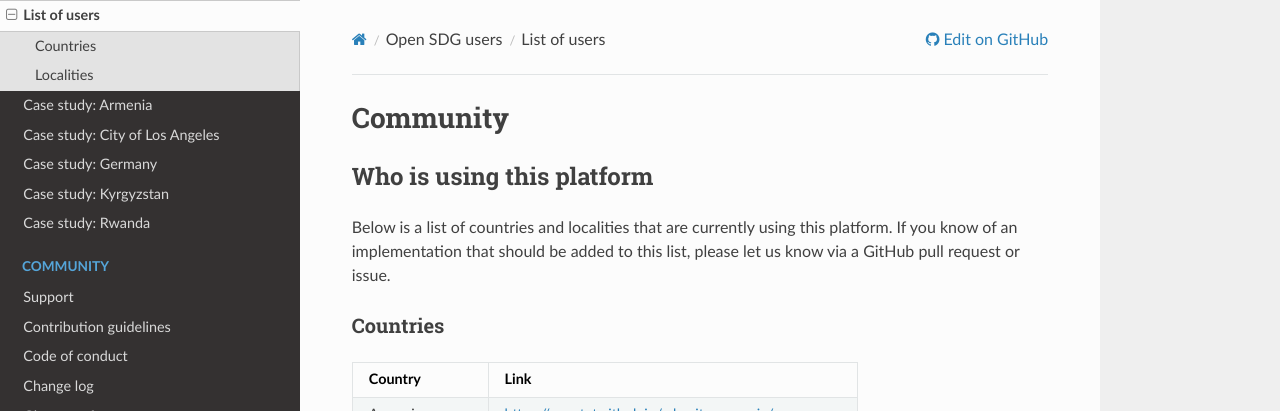
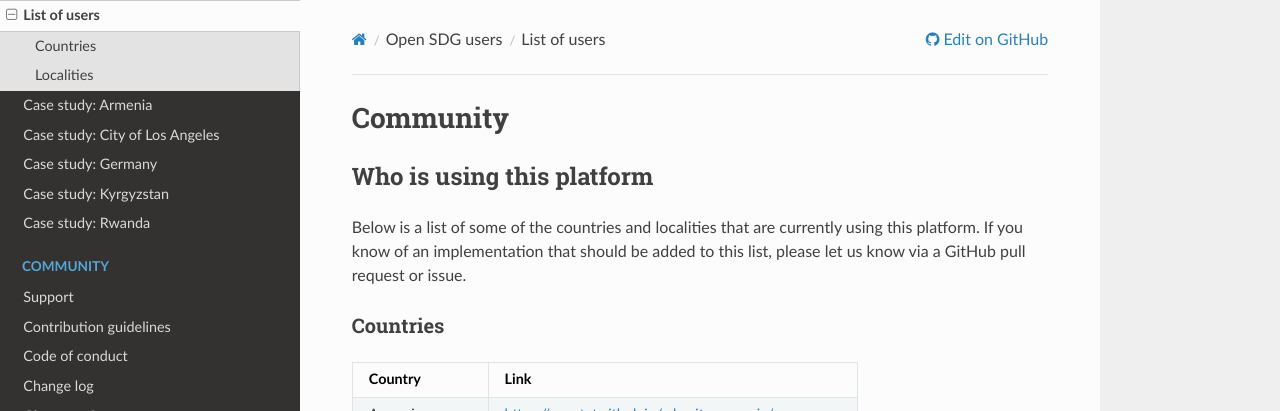
Before and after one commit to open-sdg/open-sdg, an MkDocs documentation site: the page built from docs/community.md, in a window 1280 px wide. Shown: the top 411 px of the page. Built offline with MkDocs 1.6.1, drawn with Linux system fonts in a browser that asks for light colours; nearby versions of some CDN libraries; old or Windows-style settings are respelled for this version of MkDocs.

Commit message:
Update community.md

```diff
--- a/docs/community.md
+++ b/docs/community.md
@@ -2,7 +2,7 @@
 
 ## Who is using this platform
 
-Below is a list of countries and localities that are currently using this platform. If you know of an implementation that should be added to this list, please let us know via a GitHub pull request or issue.
+Below is a list of some of the countries and localities that are currently using this platform. If you know of an implementation that should be added to this list, please let us know via a GitHub pull request or issue.
 
 ### Countries
 
```
